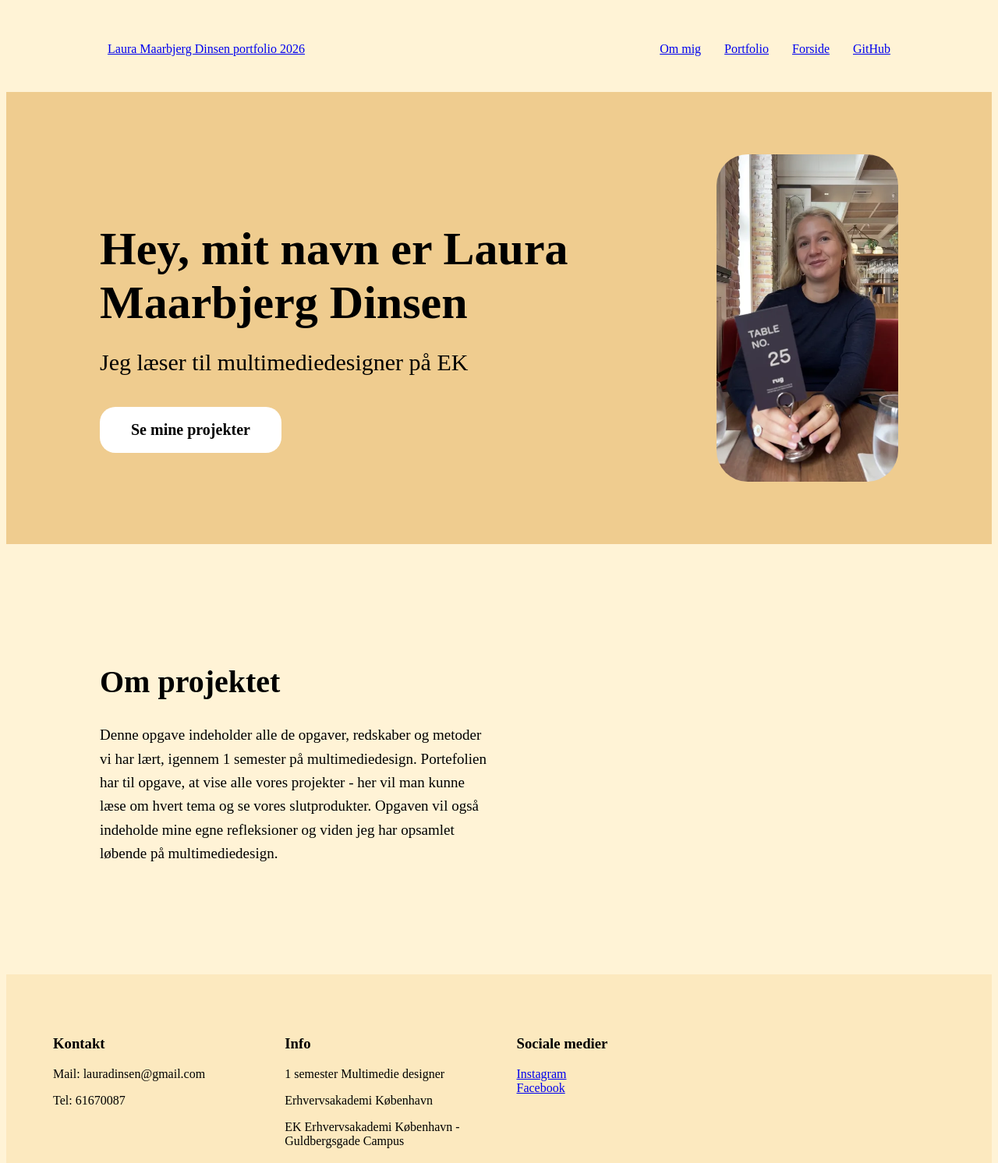
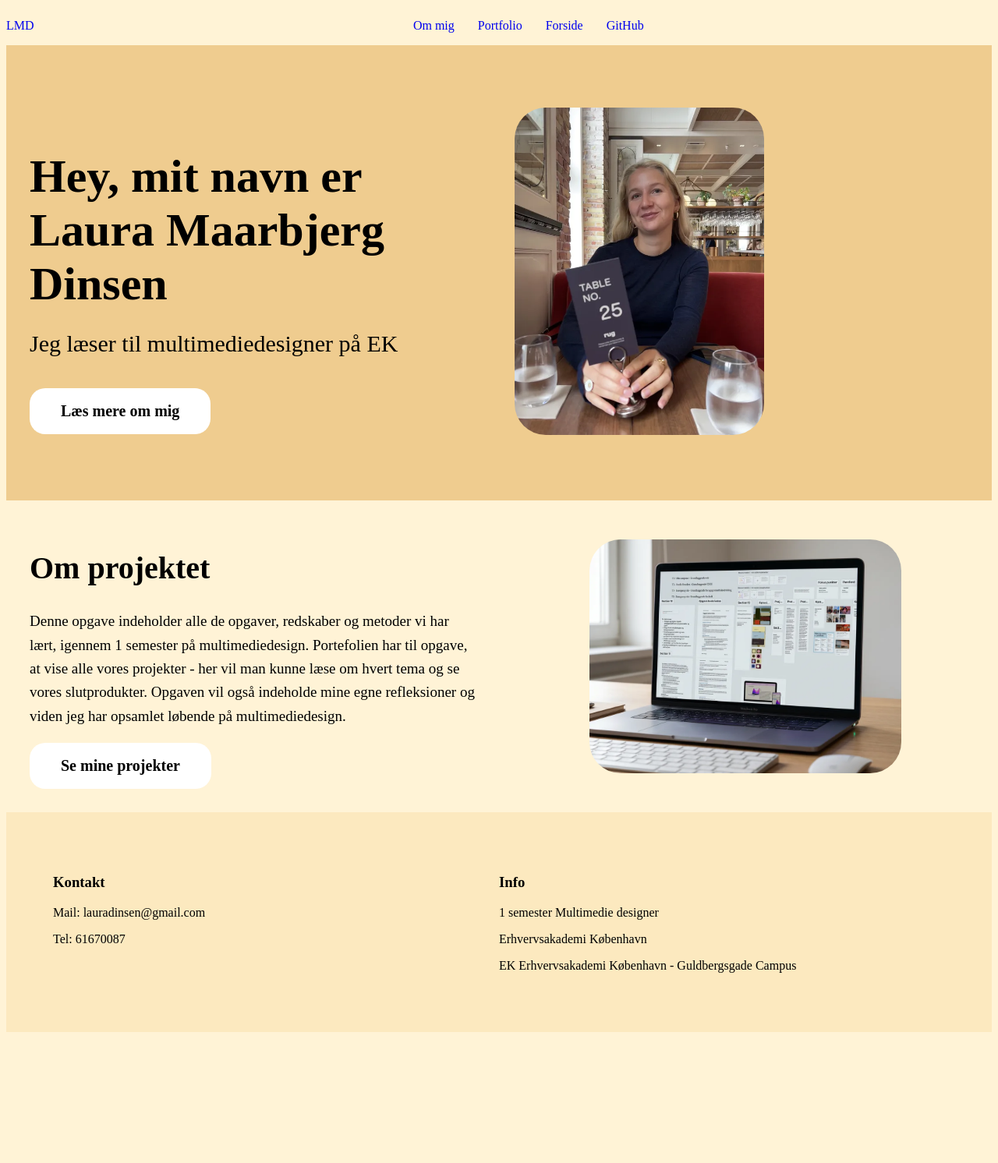
Before and after one commit to LauraDinsen/T6-eksamen, a plain HTML site: page Index.html in a window 1280 px wide. Shown: the top 1492 px of the page at 78% size. After the commit the page ends 1332 px from the top, so only its background shows below. Drawn offline with Linux system fonts and the light colour scheme.

Commit message:
Refactor HTML structure and update CSS styles for improved layout and responsiveness

```diff
--- a/Index.html
+++ b/Index.html
@@ -10,13 +10,18 @@
   <body>
     <header>
       <nav>
-        <a href="Index.html">Laura Maarbjerg Dinsen portfolio 2026</a>
-        <ul>
+        <a href="Index.html">LMD</a>
+        <ul class="menu">
           <li><a href="ommig.html">Om mig</a></li>
           <li><a href="portfolio.html">Portfolio</a></li>
           <li><a href="Index.html">Forside</a></li>
           <li><a href="linktilgithub">GitHub</a></li>
         </ul>
+        <div class="burger">
+          <div class="line"></div>
+          <div class="line"></div>
+          <div class="line"></div>
+        </div>
       </nav>
     </header>
 
@@ -24,11 +29,9 @@
       <section class="hero">
         <div class="hero-text">
           <h1>Hey, mit navn er Laura Maarbjerg Dinsen</h1>
-
           <h2>Jeg læser til multimediedesigner på EK</h2>
-
-          <a href="portfolio.html">
-            <button>Se mine projekter</button>
+          <a href="ommig.html">
+            <button>Læs mere om mig</button>
           </a>
         </div>
 
@@ -45,10 +48,14 @@
             Denne opgave indeholder alle de opgaver, redskaber og metoder vi har lært, igennem 1 semester på multimediedesign. Portefolien har til opgave, at vise alle vores projekter - her vil man kunne læse om hvert tema og se vores slutprodukter.
             Opgaven vil også indeholde mine egne refleksioner og viden jeg har opsamlet løbende på multimediedesign.
           </p>
+
+          <a href="portfolio.html">
+            <button>Se mine projekter</button>
+          </a>
         </div>
 
         <div class="projekt-image">
-          <a href="Img/forsideimg.webp"></a>
+          <img src="Img/forsideimg.webp" alt="" />
         </div>
       </section>
     </main>
@@ -67,12 +74,6 @@
           <p>Erhvervs­akademi Køben­havn</p>
           <p>EK Erhvervsakademi København - Guldbergsgade Campus</p>
         </div>
-
-        <div class="footer-column">
-          <h3 class="footer-title">Sociale medier</h3>
-          <a href="https://www.instagram.com/lauramaarbjerg/">Instagram</a>
-          <a href="https://www.facebook.com/laura.maarbjergdinsen">Facebook</a>
-        </div>
       </div>
     </footer>
   </body>
--- a/style.css
+++ b/style.css
@@ -1,33 +1,64 @@
 /* button */
-
 button {
   font-family: "Times New Roman", Times, serif;
+  padding: 18px 40px;
+  border: none;
+  border-radius: 20px;
+  background-color: white;
+  font-size: 20px;
+  font-weight: bold;
+  cursor: pointer;
 }
-/* Nav Menu */
+
+button:hover {
+  background-color: #efcc8f;
+}
+
+/* Nav */
+nav {
+  display: flex;
+  align-items: center;
+  justify-content: space-between;
+
+  & a {
+    text-decoration: none;
+  }
+}
+
 nav ul {
   display: flex;
   list-style: none;
   gap: 30px;
-  text-decoration: none;
+
+  & a {
+    text-decoration: none;
+  }
 }
 
-nav {
-  display: flex;
-  align-items: center;
-  justify-content: space-between;
-  padding: 30px 130px;
+/* Body */
+body {
+  background-color: #fff3d6;
+}
+
+/* img */
+img {
+  max-width: 100%;
+}
+
+.lau25 {
+  width: 320px;
+  height: 420px;
+  object-fit: cover;
+  border-radius: 40px;
 }
 
 /* Hero */
-
 .hero {
   display: flex;
-  justify-content: space-between;
-  align-items: center;
-
+  flex-direction: column;
   background-color: #efcc8f;
-
-  padding: 80px 120px;
+  padding: 80px 30px;
+  gap: 40px;
 }
 
 .hero-text h1 {
@@ -38,58 +69,33 @@ nav {
 .hero-text h2 {
   font-size: 30px;
   font-weight: normal;
-
   margin-bottom: 40px;
 }
 
-.hero button {
-  padding: 18px 40px;
-
-  border: none;
-  border-radius: 20px;
-
-  background-color: white;
-
-  font-size: 20px;
-  font-weight: bold;
-
-  cursor: pointer;
-}
-
-/* img */
-
-.lau25 {
-  width: 320px;
-  height: 420px;
-
-  object-fit: cover;
-
-  border-radius: 40px;
-}
-
-img {
-  max-width: 100%;
-}
-
-.lau25 {
-  display: grid;
-  grid-template-columns: 2fr 1fr;
+.hero-image {
+  align-self: center;
 }
 
 /* Om projekt */
-
 .projekt {
   display: flex;
+  flex-direction: column;
+  padding: 30px;
 
-  justify-content: space-between;
-  align-items: center;
-
-  padding: 120px;
-  gap: 80px;
+  & a {
+    margin-top: 20px;
+    margin-bottom: 20px;
+  }
 }
 
-.projekt-text {
-  max-width: 500px;
+.projekt-image img {
+  width: 100%;
+  max-width: 400px;
+  height: 300px;
+  object-fit: cover;
+  border-radius: 40px;
+  display: block;
+  margin: 20px 0 20px 0;
 }
 
 .projekt-text h2 {
@@ -102,11 +108,6 @@ img {
   line-height: 1.6;
 }
 
-/* Body */
-body {
-  background-color: #fff3d6;
-}
-
 /* Footer */
 .footer {
   background: #fce9bf;
@@ -116,15 +117,37 @@ body {
 
 .footer-container {
   display: grid;
-  grid-template-columns: repeat(4, 1fr);
-  gap: 45px;
+  grid-template-columns: repeat(2, 1fr);
 }
 
 .footer p,
 .footer a {
   display: block;
   font-size: 16px;
-  line-height: 1, 2px;
 }
 
-/* Mobil */
+/* Desktop */
+@media screen and (min-width: 600px) {
+  .hero {
+    display: grid;
+    grid-template-columns: 1fr 1fr;
+    align-items: center;
+  }
+
+  .projekt {
+    flex-direction: row;
+    align-items: center;
+    gap: 60px;
+    max-width: none;
+  }
+
+  .projekt-text {
+    flex: 1;
+  }
+
+  .projekt-image {
+    flex: 1;
+    display: flex;
+    justify-content: center;
+  }
+}
```
Also changed, not shown: ommig.css (+6 -2 lines), tema2.css (+16 -2 lines), tema2.html (+8 -2 lines), tema3.html (+64 -0 lines).
